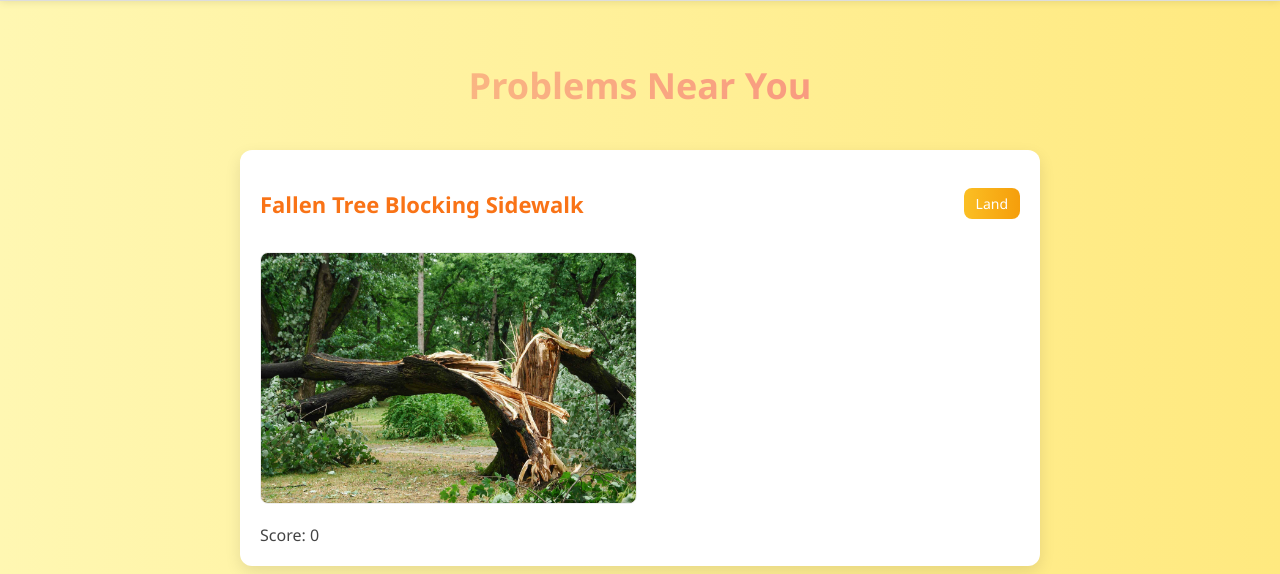
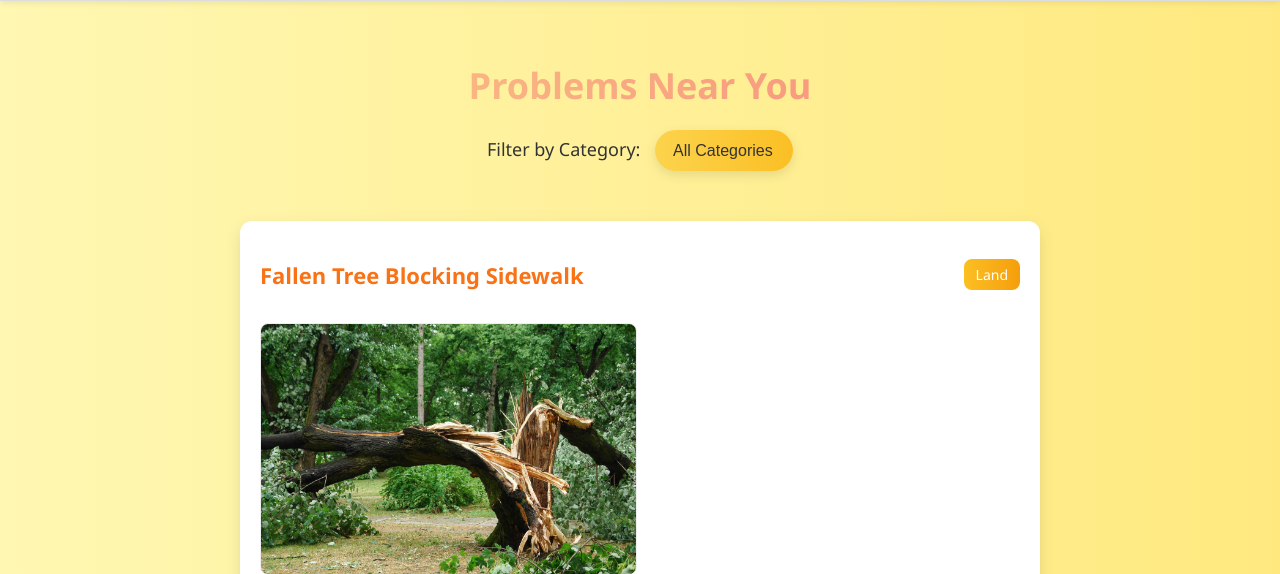
Before and after one commit to ellyyy-son/SakloloPH, a Django app: page /posts/list in a window 1280 px wide. Shown: the part 63-637 px from the top of the page. Run offline with Django 5.2, Linux system fonts and the light colour scheme; data comes from the database, SQL or seed files in the repository.

Commit message:
Added filtering system

```diff
--- a/report/views.py
+++ b/report/views.py
@@ -2,7 +2,7 @@ from django.views.generic.list import ListView
 from django.views.generic.detail import DetailView
 from django.views.generic.edit import CreateView, UpdateView
 from django.contrib.auth.mixins import LoginRequiredMixin
-from .models import Post, PostImage
+from .models import Post, PostImage, CATEGORY_CHOICES
 from .forms import PostForm, PostImageForm
 from django.urls import reverse_lazy
 from django.shortcuts import redirect, get_object_or_404, render
@@ -23,6 +23,20 @@ class PostListView(ListView):
     template_name = 'post_list.html'
     paginate_by = 5
     ordering = ['-date']
+    context_object_name = 'post_list'
+
+    def get_queryset(self):
+        queryset = super().get_queryset()
+        category = self.request.GET.get('category')
+        if category:
+            queryset = queryset.filter(category__iexact=category)
+        return queryset
+
+    def get_context_data(self, **kwargs):
+        context = super().get_context_data(**kwargs)
+        context['active_category'] = self.request.GET.get('category')
+        context['categories'] = [cat[0] for cat in CATEGORY_CHOICES]
+        return context
 
 
 class PostDetailView(LoginRequiredMixin, DetailView):
--- a/templates/post_list.html
+++ b/templates/post_list.html
@@ -115,9 +115,45 @@
         transform: translateY(-2px);
         box-shadow: 0 6px 18px rgba(0, 0, 0, 0.2);
     }
+
+    .category-select {
+        padding: 12px 18px;
+        border-radius: 30px;
+        border: none;
+        background: linear-gradient(to right, #fcd34d, #fbbf24);
+        color: #333;
+        font-size: 16px;
+        font-weight: 500;
+        box-shadow: 0 4px 12px rgba(0, 0, 0, 0.1);
+        appearance: none;
+        cursor: pointer;
+        transition: all 0.3s ease;
+    }
+
+    .category-select:hover {
+        box-shadow: 0 6px 16px rgba(0, 0, 0, 0.15);
+        transform: translateY(-1px);
+    }
+
+    .category-select:focus {
+        outline: none;
+        box-shadow: 0 0 0 3px rgba(251, 191, 36, 0.5);
+    }
 </style>
 
 <h2 class="page-title">Problems Near You</h2>
+
+<form method="get" style="text-align: center; margin-bottom: 30px;">
+    <label for="category" style="font-size: 18px; margin-right: 10px; font-weight: 500; color: #333;">
+        Filter by Category:
+    </label>
+    <select name="category" id="category" onchange="this.form.submit()" class="category-select">
+        <option value="">All Categories</option>
+        {% for cat in categories %}
+            <option value="{{ cat }}" {% if active_category == cat %}selected{% endif %}>{{ cat }}</option>
+        {% endfor %}
+    </select>
+</form>
 
 <ul class="post-list">
     {% for post in post_list %}
```
